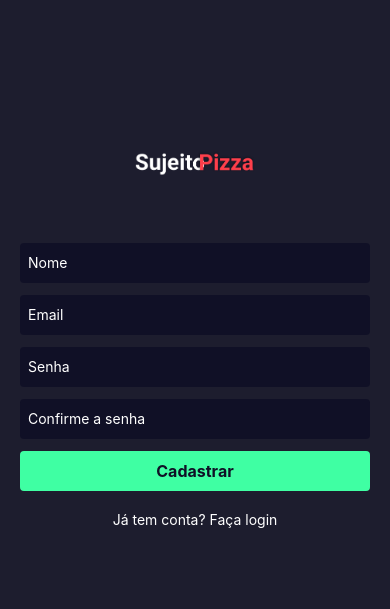
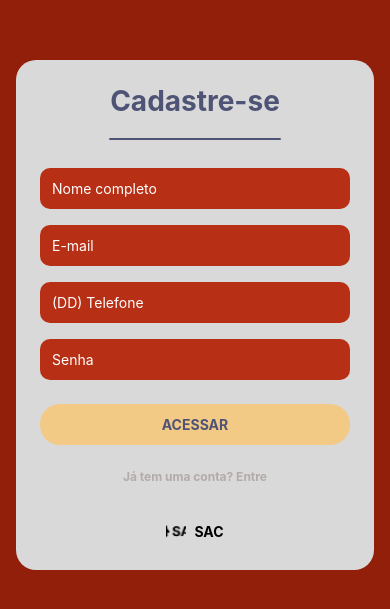
Before and after one commit to Enzo-Schmitt-Lima/PROJETO-FINAL---DESENVOLVIMENTO-DE-SISTEMAS, a React Native app in the folder MOBILE/: screen /SignUp in a window 390 px wide. Shown: the part 107-716 px from the top of the page. Built offline with nearby package versions, Linux system fonts and the light colour scheme.

Commit message:
feat: tela de login com AuthContext e navegação

```diff
--- a/MOBILE/package.json
+++ b/MOBILE/package.json
@@ -10,11 +10,11 @@
   },
   "dependencies": {
     "@expo/metro-runtime": "~5.0.4",
-    "@react-native-async-storage/async-storage": "^2.2.0",
+    "@react-native-async-storage/async-storage": "^2.1.2",
     "@react-navigation/native": "^7.1.14",
     "@react-navigation/native-stack": "^7.3.20",
     "axios": "^1.10.0",
-    "expo": "~53.0.12",
+    "expo": "53.0.22",
     "expo-status-bar": "~2.2.3",
     "react": "19.0.0",
     "react-dom": "19.0.0",
--- a/MOBILE/src/pages/SignIn/index.tsx
+++ b/MOBILE/src/pages/SignIn/index.tsx
@@ -10,17 +10,18 @@ import {
 } from "react-native";
 
 import { NativeStackScreenProps } from '@react-navigation/native-stack';
-
 import { AuthContext } from "../../contexts/AuthContext";
 
 type RootStackParamList = {
     SignIn: undefined;
     SignUp: undefined;
+    ChooseTable: undefined;
+    Dashboard: undefined;
 };
 
 type SignInScreenProps = NativeStackScreenProps<RootStackParamList, 'SignIn'>;
 
-export default function SignIn({ navigation }: any){
+export default function SignIn({ navigation }: SignInScreenProps){
     const { signIn, loadingAuth } = useContext(AuthContext);
     const [email, setEmail] = useState('');
     const [password, setPassword] = useState('');
@@ -29,7 +30,12 @@ export default function SignIn({ navigation }: any){
         if(email === '' || password === ''){
             return;
         }
-        await signIn({email, password});
+
+        try {
+            await signIn({ email, password });
+        } catch (err) {
+            console.log('Erro ao logar:', err);
+        }
     }
 
     return(
@@ -63,7 +69,7 @@ export default function SignIn({ navigation }: any){
                     )}
                 </TouchableOpacity>
 
-                {/* BOTÃO IR PARA CADASTRO*/}
+                {/* BOTÃO IR PARA CADASTRO */}
                 <TouchableOpacity
                     style={styles.buttonRegister}
                     onPress={() => navigation.navigate('SignUp')}
--- a/MOBILE/src/pages/SignUp/index.tsx
+++ b/MOBILE/src/pages/SignUp/index.tsx
@@ -1,128 +1,133 @@
-import React, { useState, useContext } from "react";
+import React, { FC, useState } from "react";
 import {
-  View, Text, TextInput, TouchableOpacity, Image, StyleSheet, ActivityIndicator
+    SafeAreaView,
+    View,
+    ScrollView,
+    Text,
+    TextInput,
+    TouchableOpacity,
+    StyleSheet,
+    Alert,
+    Image
 } from "react-native";
-import { AuthContext } from "../../contexts/AuthContext";
 
+const SignUp: FC = () => {
+    const [nome, setNome] = useState('');
+    const [email, setEmail] = useState('');
+    const [telefone, setTelefone] = useState('');
+    const [senha, setSenha] = useState('');
 
-export default function SignUp({ navigation }: any){
-  const { signUp, loadingAuth } = useContext(AuthContext);
-
-  const [name, setName] = useState('');
-  const [email, setEmail] = useState('');
-  const [password, setPassword] = useState('');
-  const [passwordConfirm, setPasswordConfirm] = useState('');
-
-  async function handleRegister() {
-    if (!name || !email || !password || !passwordConfirm) {
-      alert("Preencha todos os campos!");
+    const handleSignUp = async () => {
+        if (!nome || !email || !telefone || !senha) {
+            Alert.alert('Atenção', 'Por favor, preencha todos os campos.');
             return;
         }
 
-    if (password !== passwordConfirm) {
-      alert("As senhas não coincidem!");
-      return;
+        try {
+            const response = await api.post('/users', {
+                name: nome,
+                email: email,
+                password: senha
+            });
+
+            console.log('Dados para enviar:', { nome, email, telefone, senha });
+            Alert.alert('Sucesso!', 'Cadastro realizado!');
+
+        } catch (error) {
+            console.log('Erro ao cadastrar:', error);
+            Alert.alert('Erro', 'Não foi possível realizar o cadastro.');
         }
-
-    await signUp({ name, email, password });
-    navigation.navigate("SignIn");
-    }
+    };
 
     return (
-    <View style={styles.container}>
-      <Image source={require("../../../assets/logo.png")} style={styles.logo} />
-
+        <SafeAreaView style={styles.container}>
+            <ScrollView contentContainerStyle={styles.scrollContainer}>
+                <View style={styles.card}>
+                    <Text style={styles.title}>Cadastre-se</Text>
+                    <View style={styles.titleLine} />
 
                     <TextInput
-        placeholder="Nome"
+                        placeholder="Nome completo"
                         style={styles.input}
-        placeholderTextColor={"#FFF"}
-        value={name}
-        onChangeText={setName}
+                        placeholderTextColor="#fff"
+                        value={nome}
+                        onChangeText={setNome}
                     />
-
                     <TextInput
-        placeholder="Email"
+                        placeholder="E-mail"
                         style={styles.input}
-        placeholderTextColor={"#FFF"}
+                        placeholderTextColor="#fff"
                         value={email}
                         onChangeText={setEmail}
                         keyboardType="email-address"
                     />
-
+                    <TextInput
+                        placeholder="(DD) Telefone"
+                        style={styles.input}
+                        placeholderTextColor="#fff"
+                        value={telefone}
+                        onChangeText={setTelefone}
+                        keyboardType="phone-pad"
+                    />
                     <TextInput
                         placeholder="Senha"
                         style={styles.input}
-        placeholderTextColor={"#FFF"}
+                        placeholderTextColor="#fff"
                         secureTextEntry
-        value={password}
-        onChangeText={setPassword}
+                        value={senha}
+                        onChangeText={setSenha}
                     />
 
-      <TextInput
-        placeholder="Confirme a senha"
-        style={styles.input}
-        placeholderTextColor={"#FFF"}
-        secureTextEntry
-        value={passwordConfirm}
-        onChangeText={setPasswordConfirm}
-      />
-
-      <TouchableOpacity style={styles.button} onPress={handleRegister}>
-        {loadingAuth ? <ActivityIndicator color="#FFF" /> : <Text style={styles.buttonText}>Cadastrar</Text>}
+                    <TouchableOpacity style={styles.button} onPress={handleSignUp}>
+                        <Text style={styles.buttonText}>ACESSAR</Text>
                     </TouchableOpacity>
 
-      <TouchableOpacity onPress={() => navigation.navigate("SignIn")}>
-        <Text style={styles.textLink}>Já tem conta? Faça login</Text>
-      </TouchableOpacity>
+                    <Text style={styles.loginText}>Já tem uma conta? Entre</Text>
+
+                    <View style={styles.footer}>
+                        {<Image source={require("../SignIn/SAC.png")} style={styles.footerIcon} />}
+                        <Text style={styles.footerText}>SAC</Text>
                     </View>
+                </View>
+            </ScrollView>
+        </SafeAreaView>
     );
-}
+};
 
 const styles = StyleSheet.create({
-  container: {
-    flex: 1,
-    justifyContent: 'center',
-    alignItems: 'center',
-    padding: 20,
-    backgroundColor: '#1d1d2e'
+    container: { flex: 1, backgroundColor: "#911F09" },
+    scrollContainer: { flexGrow: 1, justifyContent: "center", alignItems: 'center', padding: 16 },
+    card: {
+        width: '100%',
+        backgroundColor: "#D9D9D9",
+        borderRadius: 20,
+        padding: 24,
+        alignItems: "center",
     },
+    title: { fontSize: 28, fontWeight: "bold", color: "#4F5476" },
+    titleLine: { width: 172, height: 2, backgroundColor: "#4F5476", marginVertical: 20, borderRadius: 10 },
+    input: {
+        width: "100%",
+        backgroundColor: "#B72F14",
+        color: "#fff",
+        padding: 12,
+        borderRadius: 10,
+        marginVertical: 8,
+    },
+    button: {
+        backgroundColor: "#F2CA85",
+        borderRadius: 20,
+        paddingVertical: 12,
+        paddingHorizontal: 48,
+        marginVertical: 16,
+        alignItems: "center",
+        width: '100%',
+    },
+    buttonText: { color: "#4F5476", fontSize: 14, fontWeight: "bold" },
+    loginText: { color: "#B3AAAA", fontSize: 12, fontWeight: "bold", marginVertical: 8 },
+    footer: { flexDirection: "row", alignItems: "center", marginTop: 24 },
+    footerIcon: { width: 20, height: 30, marginRight: 8 },
+    footerText: { color: "#000", fontWeight: 'bold' }
+});
 
-  logo: {
-    width: 120,
-    height: 120,
-    marginBottom: 20,
-    resizeMode: 'contain'
-  },
-
-  input: {
-    width: '100%',
-    height: 40,
-    backgroundColor: '#101026',
-    marginBottom: 12,
-    borderRadius: 4,
-    paddingHorizontal: 8,
-    color: '#FFF'
-  },
-
-  button: {
-    width: '100%',
-    height: 40,
-    backgroundColor: '#3FFFa3',
-    borderRadius: 4,
-    justifyContent: 'center',
-    alignItems: 'center',
-    marginBottom: 10
-  },
-
-  buttonText: {
-    fontSize: 16,
-    fontWeight: 'bold',
-    color: '#101026'
-  },
-
-  textLink: {
-    color: '#FFF',
-    marginTop: 10
-  }
-});
+export default SignUp;
```
Also changed, not shown: MOBILE/src/pages/SignIn/SAC.png (added), 1 other file (tests, documents, lock files or other folders). Lines whose indentation alone changed are shown as unchanged.
